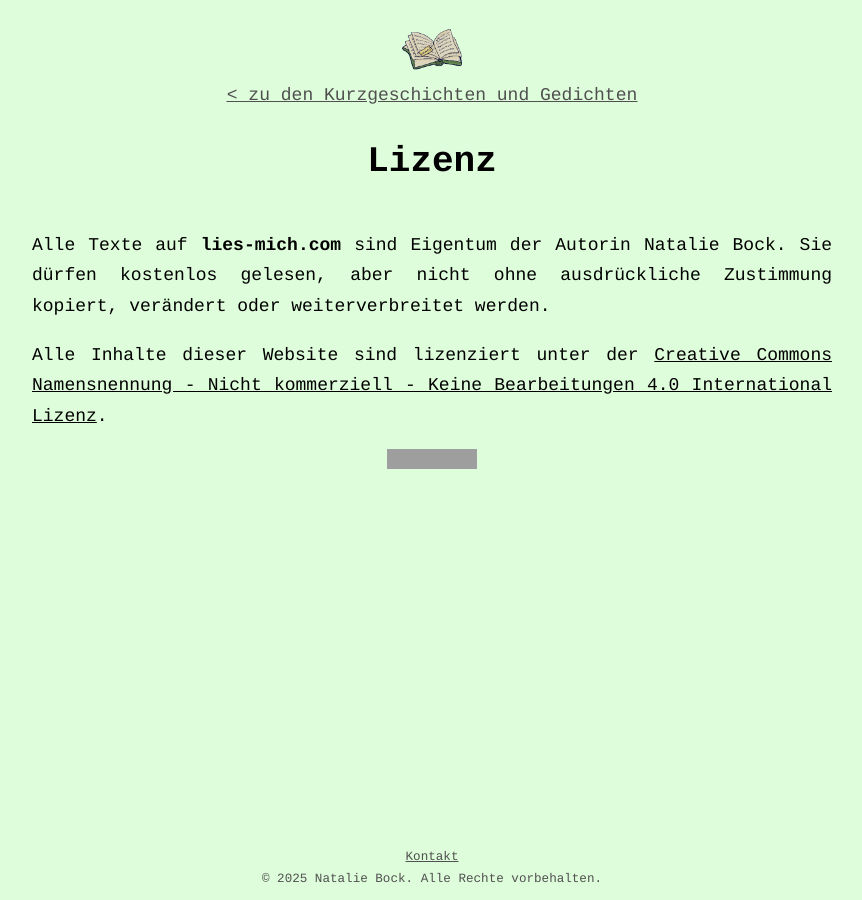
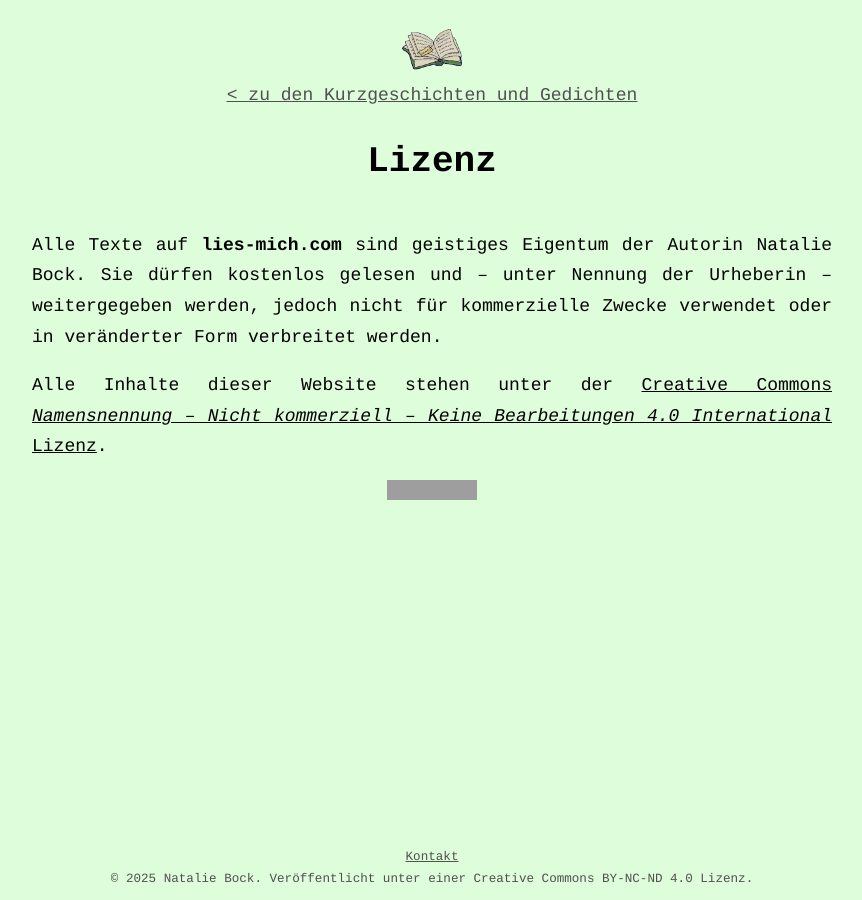
Before and after one commit to bananaboat-nat/lies-mich.com, a Jekyll site: the page built from lizenz.markdown, in a window 1280 px wide. Shown: the whole page, without its empty margins (208-1070 px from the left). Built offline with Jekyll 4.4.1, drawn with Linux system fonts in a browser that asks for light colours; grey boxes are pictures that could not be loaded.

Commit message:
update licence and footer

```diff
--- a/_layouts/default.html
+++ b/_layouts/default.html
@@ -55,9 +55,10 @@
       <footer class="footer secondary-text">
         <a id="kontakt" href="mailto:natalie">Kontakt</a>
         <div>
-          <a href="/lizenz" target="_blank" style="text-decoration: none"
-            >&copy; 2025 Natalie Bock. Alle Rechte vorbehalten.</a
-          >
+          <a href="/lizenz" target="_blank" style="text-decoration: none">
+            © 2025 Natalie Bock. Veröffentlicht unter einer Creative Commons
+            BY-NC-ND 4.0 Lizenz.
+          </a>
         </div>
       </footer>
     </div>
--- a/lizenz.markdown
+++ b/lizenz.markdown
@@ -4,14 +4,14 @@ title: Lizenz
 permalink: /lizenz
 ---
 
-<p>Alle Texte auf <strong>lies-mich.com</strong> sind Eigentum der Autorin Natalie Bock. Sie dürfen kostenlos gelesen, aber nicht ohne ausdrückliche Zustimmung kopiert, verändert oder weiterverbreitet werden.</p>
+<p>Alle Texte auf <strong>lies-mich.com</strong> sind geistiges Eigentum der Autorin Natalie Bock. Sie dürfen kostenlos gelesen und – unter Nennung der Urheberin – weitergegeben werden, jedoch nicht für kommerzielle Zwecke verwendet oder in veränderter Form verbreitet werden.</p>
 
-<p>Alle Inhalte dieser Website sind lizenziert unter der
-<a href="https://creativecommons.org/licenses/by-nc-nd/4.0/" target="_blank" rel="noopener noreferrer">
-Creative Commons Namensnennung - Nicht kommerziell - Keine Bearbeitungen 4.0 International Lizenz</a>.</p>
+<p>Alle Inhalte dieser Website stehen unter der
+<a href="https://creativecommons.org/licenses/by-nc-nd/4.0/deed.de" target="_blank" rel="noopener noreferrer">
+Creative Commons <span style="font-style: italic;">Namensnennung – Nicht kommerziell – Keine Bearbeitungen 4.0 International</span> Lizenz</a>.</p>
 
 <div style="text-align: center; margin-top: 1em;">
-  <a href="https://creativecommons.org/licenses/by-nc-nd/4.0/" target="_blank" rel="noopener noreferrer">
+  <a href="https://creativecommons.org/licenses/by-nc-nd/4.0/deed.de" target="_blank" rel="noopener noreferrer">
     <img src="https://i.creativecommons.org/l/by-nc-nd/4.0/88x31.png" alt="Creative Commons Lizenz" />
   </a>
 </div>
```
